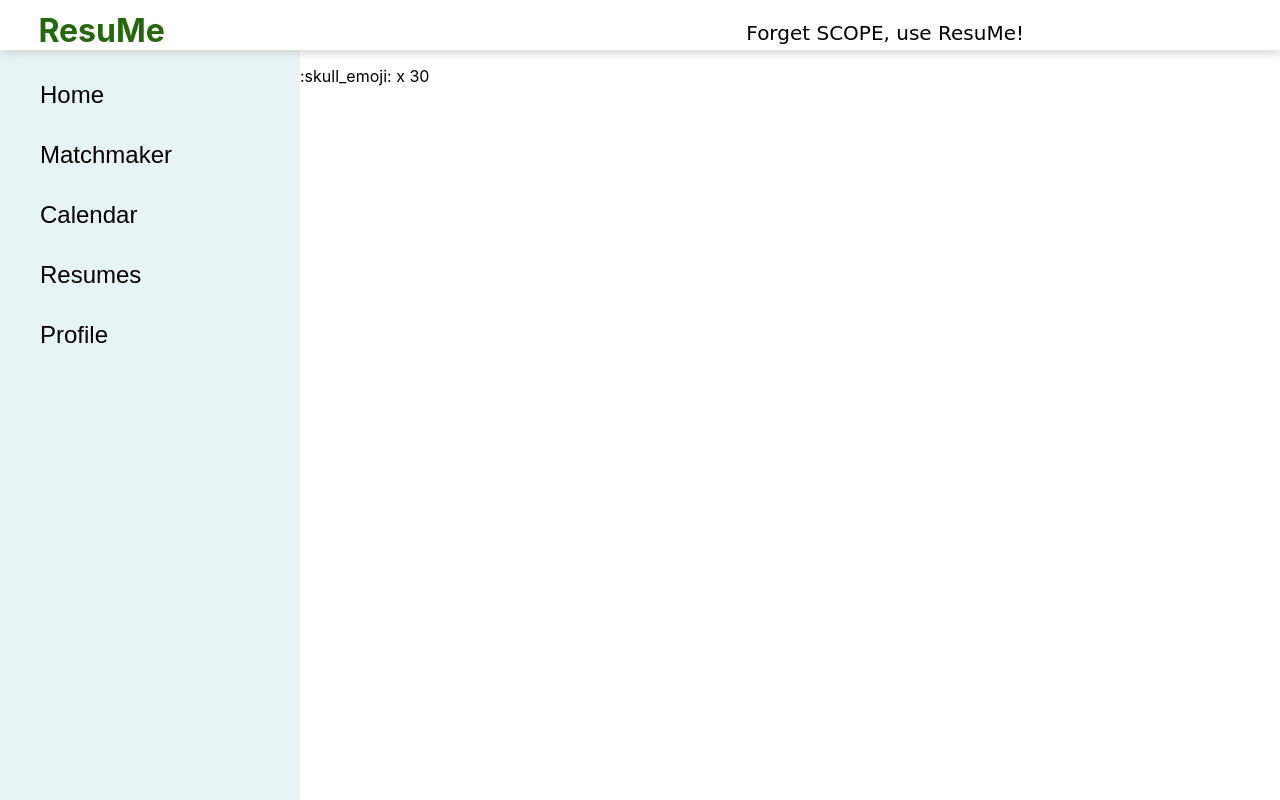
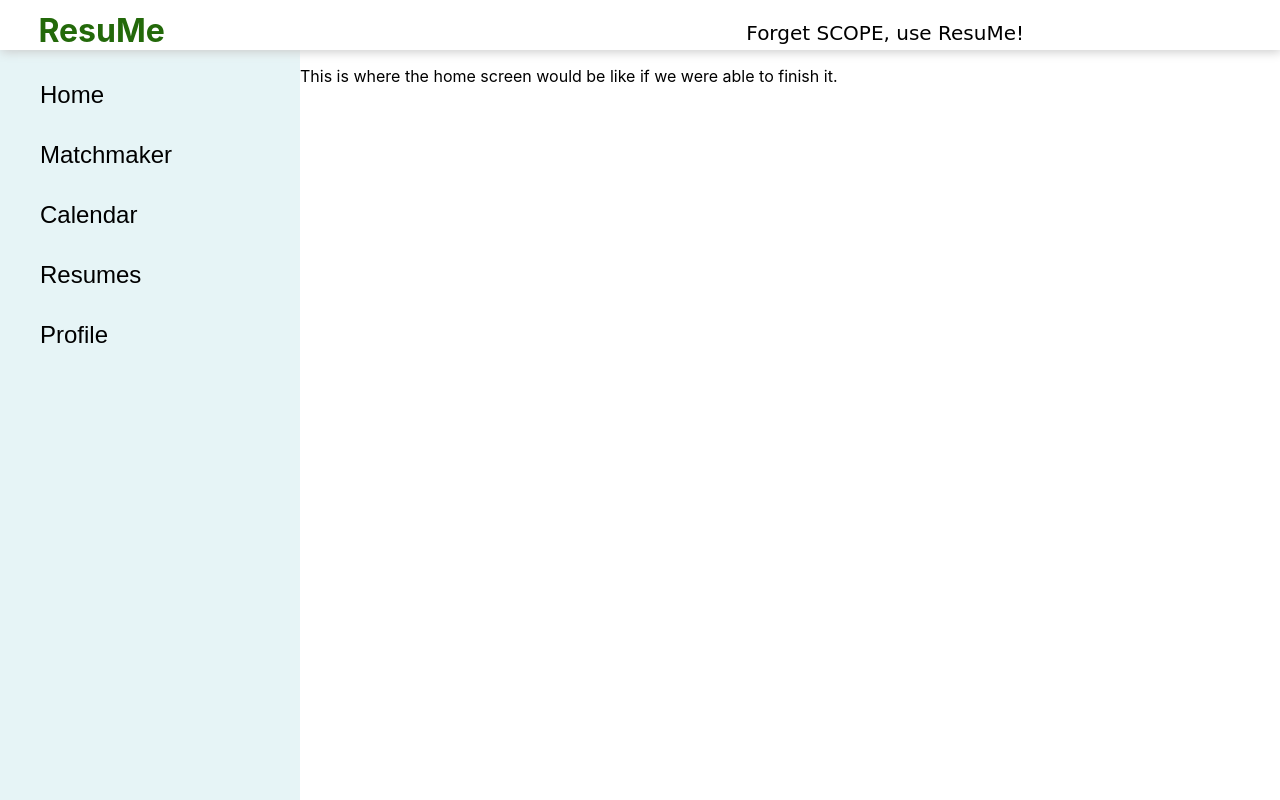
Before and after one commit to jlacsamana/resu-me-app, a React (Create React App) app: page / in a window 1280 px wide. Built offline with nearby package versions, Linux system fonts and the light colour scheme; the HTML template or start-up script is replaced by a standard one.

Commit message:
Tried to work on home page

```diff
--- a/src/pages/HomePage.js
+++ b/src/pages/HomePage.js
@@ -1,9 +1,10 @@
 import PageWrapper from '../components/PageWrapper';
 
 export function HomePage() {
+
     return (
         <PageWrapper>
-            <p>:skull_emoji: x 30</p>
+                <p>This is where the home screen would be like if we were able to finish it.</p>
         </PageWrapper>
     );
 }
```
Also changed, not shown: src/pages/home screen.png (added).
